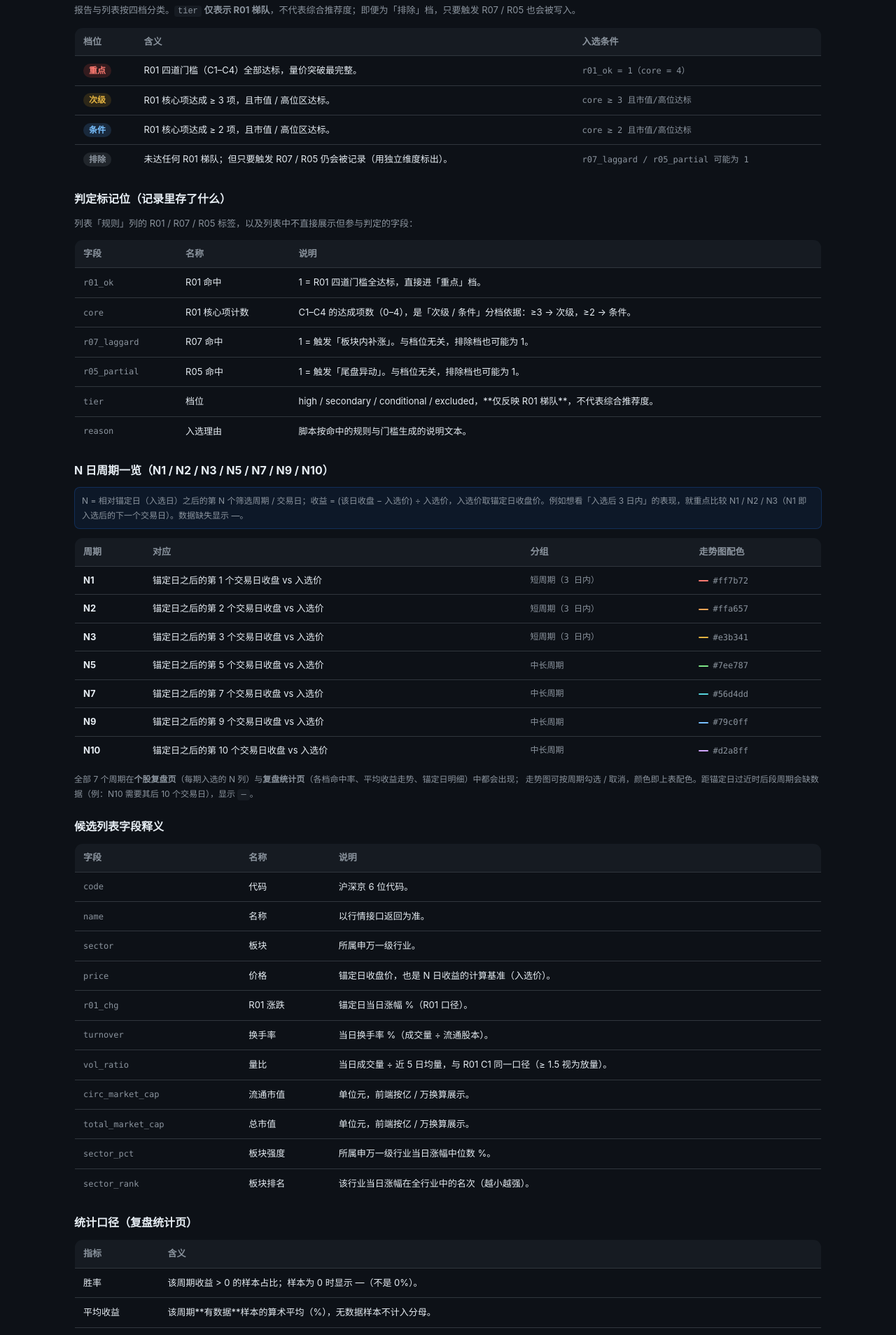
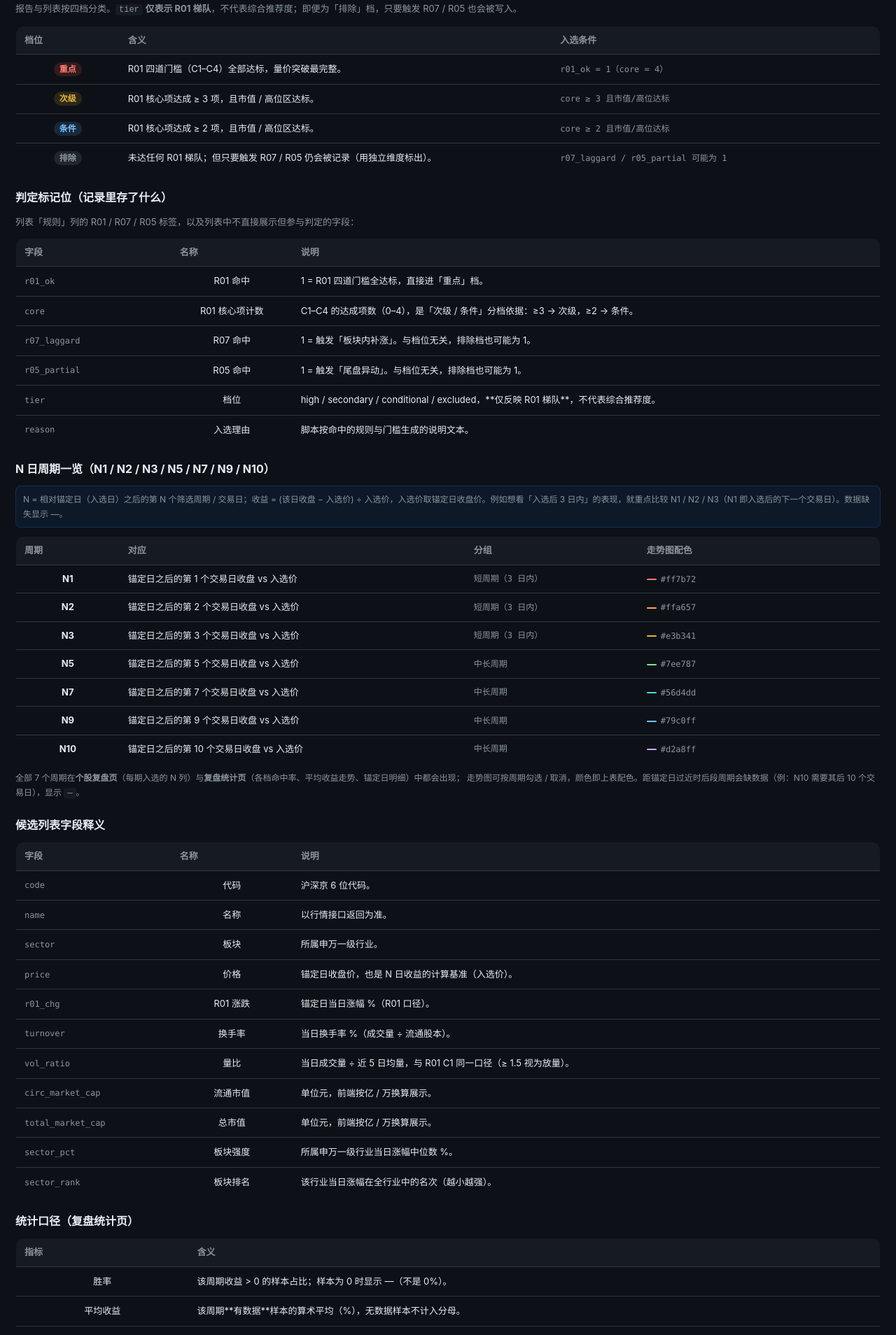
Before and after one commit to GuoSirius/candidate-pool, a Vue app in the folder web/: page /rules in a window 1280 px wide. Shown: the part 540-2448 px from the top of the page at 70% size. Built offline with nearby package versions, Linux system fonts and the light colour scheme; no server answers.

Commit message:
style(web): 页面铺满(取消 1100px 限宽) + 全站表格列宽/对齐重排(文本左/标签与日期居中/数值右)

```diff
--- a/web/src/styles/main.css
+++ b/web/src/styles/main.css
@@ -23,9 +23,9 @@ body {
 }
 
 #app {
-  max-width: 1100px;
-  margin: 0 auto;
-  padding: 20px 16px 48px;
+  max-width: 100%;
+  margin: 0;
+  padding: 18px 22px 48px;
 }
 
 a { color: var(--accent); }
--- a/web/src/views/AllStocksView.vue
+++ b/web/src/views/AllStocksView.vue
@@ -155,23 +155,23 @@ onMounted(load);
     <section class="table-wrap" v-if="!loading && sorted.length">
       <table class="grid">
         <colgroup>
-          <col style="width: 10%" />
-          <col style="width: 10%" />
-          <col style="width: 9%" />
-          <col style="width: 9%" />
           <col style="width: 8%" />
+          <col style="width: 11%" />
+          <col style="width: 13%" />
           <col style="width: 8%" />
-          <col style="width: 8%" />
-          <col style="width: 8%" />
-          <col style="width: 15%" />
-          <col style="width: 15%" />
+          <col style="width: 7%" />
+          <col style="width: 7%" />
+          <col style="width: 7%" />
+          <col style="width: 7%" />
+          <col style="width: 16%" />
+          <col style="width: 16%" />
         </colgroup>
         <thead>
           <tr>
             <th
               v-for="c in COLS"
               :key="c.key"
-              :class="{ num: c.num, sorted: sortKey === c.key }"
+              :class="{ num: c.num, ctr: !c.num, sorted: sortKey === c.key }"
               :title="c.tip"
             >
               <button class="th-btn" @click="toggleSort(c.key)">
@@ -191,8 +191,8 @@ onMounted(load);
             <td class="num t-se" data-label="次级">{{ r.secondary || '—' }}</td>
             <td class="num t-co" data-label="条件">{{ r.conditional || '—' }}</td>
             <td class="num t-ex" data-label="排除">{{ r.excluded || '—' }}</td>
-            <td class="mono" data-label="最近入选">{{ r.last_anchor }}</td>
-            <td class="mono" data-label="首次入选">{{ r.first_anchor }}</td>
+            <td class="mono ctr" data-label="最近入选">{{ r.last_anchor }}</td>
+            <td class="mono ctr" data-label="首次入选">{{ r.first_anchor }}</td>
           </tr>
         </tbody>
       </table>
@@ -242,6 +242,7 @@ onMounted(load);
 .grid tbody tr { border-top: 1px solid var(--border); cursor: pointer; }
 .grid tbody tr:hover { background: rgba(31,111,235,0.06); }
 .grid .num { text-align: right; font-variant-numeric: tabular-nums; white-space: nowrap; font-size: 12px; }
+.grid th.ctr, .grid td.ctr { text-align: center; }
 .grid .strong { font-weight: 700; }
 .grid .t-hi { color: #ff7b72; }
 .grid .t-se { color: #e3b341; }
@@ -258,6 +259,7 @@ onMounted(load);
   padding: 8px 7px; text-align: left;
 }
 .grid th.num .th-btn { justify-content: flex-end; }
+.grid th.ctr .th-btn { justify-content: center; }
 .th-btn .arrow { font-size: 9px; color: var(--accent); }
 
 .legend { color: var(--muted); font-size: 12px; line-height: 1.75; margin: 0; }
--- a/web/src/views/RulesView.vue
+++ b/web/src/views/RulesView.vue
@@ -62,12 +62,17 @@ function groupOf(h: Horizon): string {
         报告与列表按四档分类。<code>tier</code> <b>仅表示 R01 梯队</b>，不代表综合推荐度；即便为「排除」档，只要触发 R07 / R05 也会被写入。
       </p>
       <table class="grid">
+        <colgroup>
+          <col style="width: 12%" />
+          <col style="width: 50%" />
+          <col style="width: 38%" />
+        </colgroup>
         <thead>
           <tr><th>档位</th><th>含义</th><th>入选条件</th></tr>
         </thead>
         <tbody>
           <tr v-for="t in TIERS" :key="t.key">
-            <td><span class="tier-badge" :class="`tier-${t.key}`">{{ t.label }}</span></td>
+            <td class="ctr"><span class="tier-badge" :class="`tier-${t.key}`">{{ t.label }}</span></td>
             <td class="wrap">{{ t.desc }}</td>
             <td class="cond">{{ t.cond }}</td>
           </tr>
@@ -80,13 +85,18 @@ function groupOf(h: Horizon): string {
       <h2>判定标记位（记录里存了什么）</h2>
       <p class="note">列表「规则」列的 R01 / R07 / R05 标签，以及列表中不直接展示但参与判定的字段：</p>
       <table class="grid">
+        <colgroup>
+          <col style="width: 18%" />
+          <col style="width: 14%" />
+          <col style="width: 68%" />
+        </colgroup>
         <thead>
           <tr><th>字段</th><th>名称</th><th>说明</th></tr>
         </thead>
         <tbody>
           <tr v-for="f in RULE_FLAGS" :key="f.k">
             <td class="mono">{{ f.k }}</td>
-            <td>{{ f.t }}</td>
+            <td class="ctr">{{ f.t }}</td>
             <td class="wrap">{{ f.d }}</td>
           </tr>
         </tbody>
@@ -98,12 +108,18 @@ function groupOf(h: Horizon): string {
       <h2>N 日周期一览（N1 / N2 / N3 / N5 / N7 / N9 / N10）</h2>
       <p class="legend head">{{ HORIZON_NOTE }}</p>
       <table class="grid">
+        <colgroup>
+          <col style="width: 12%" />
+          <col style="width: 40%" />
+          <col style="width: 20%" />
+          <col style="width: 28%" />
+        </colgroup>
         <thead>
           <tr><th>周期</th><th>对应</th><th>分组</th><th>走势图配色</th></tr>
         </thead>
         <tbody>
           <tr v-for="h in HORIZONS" :key="h">
-            <td class="hname">{{ H_LABEL[h] }}</td>
+            <td class="hname ctr">{{ H_LABEL[h] }}</td>
             <td>锚定日之后的第 {{ H_OFFSET[h] }} 个交易日收盘 vs 入选价</td>
             <td class="cond">{{ groupOf(h) }}</td>
             <td>
@@ -123,13 +139,18 @@ function groupOf(h: Horizon): string {
     <section class="block">
       <h2>候选列表字段释义</h2>
       <table class="grid">
+        <colgroup>
+          <col style="width: 18%" />
+          <col style="width: 14%" />
+          <col style="width: 68%" />
+        </colgroup>
         <thead>
           <tr><th>字段</th><th>名称</th><th>说明</th></tr>
         </thead>
         <tbody>
           <tr v-for="c in FIELDS" :key="c.k">
             <td class="mono">{{ c.k }}</td>
-            <td>{{ c.t }}</td>
+            <td class="ctr">{{ c.t }}</td>
             <td class="wrap">{{ c.d }}</td>
           </tr>
         </tbody>
@@ -140,12 +161,16 @@ function groupOf(h: Horizon): string {
     <section class="block">
       <h2>统计口径（复盘统计页）</h2>
         <table class="grid">
+          <colgroup>
+            <col style="width: 20%" />
+            <col style="width: 80%" />
+          </colgroup>
           <thead>
             <tr><th>指标</th><th>含义</th></tr>
           </thead>
           <tbody>
             <tr v-for="d in STAT_DEFS" :key="d.k">
-            <td>{{ d.t }}</td>
+              <td class="ctr">{{ d.t }}</td>
               <td class="wrap">{{ d.d }}</td>
             </tr>
         </tbody>
@@ -177,10 +202,11 @@ function groupOf(h: Horizon): string {
 .rule-card ul { margin: 0; padding-left: 18px; display: flex; flex-direction: column; gap: 4px; }
 .rule-card li { font-size: 12.5px; color: var(--text); line-height: 1.5; }
 
-.grid { width: 100%; border-collapse: collapse; font-size: 13px; border: 1px solid var(--border); border-radius: 12px; overflow: hidden; }
-.grid th, .grid td { padding: 10px 12px; text-align: left; }
+.grid { width: 100%; table-layout: fixed; border-collapse: collapse; font-size: 13px; border: 1px solid var(--border); border-radius: 12px; overflow: hidden; }
+.grid th, .grid td { padding: 10px 12px; text-align: left; overflow-wrap: anywhere; }
 .grid thead th { background: var(--surface); color: var(--muted); font-weight: 600; }
 .grid tbody tr { border-top: 1px solid var(--border); }
+.grid th.ctr, .grid td.ctr { text-align: center; }
 .grid .cond, .grid .mono { font-family: ui-monospace, SFMono-Regular, Menlo, monospace; font-size: 12px; color: var(--muted); }
 .grid .wrap { line-height: 1.65; }
 .grid .hname { font-weight: 700; color: var(--text); }
--- a/web/src/views/StatsView.vue
+++ b/web/src/views/StatsView.vue
@@ -251,9 +251,14 @@ onMounted(load);
         </p>
         <div class="table-wrap">
           <table class="grid">
+            <colgroup>
+              <col style="width: 12%" />
+              <col style="width: 8%" />
+              <col v-for="h in HORIZONS" :key="h" style="width: 11.4%" />
+            </colgroup>
             <thead>
               <tr>
-                <th>档位</th><th class="num">入选</th>
+                <th class="ctr">档位</th><th class="num">入选</th>
                 <th v-for="h in HORIZONS" :key="h" class="num th-merged">
                   <span class="th1">{{ H_LABEL[h] }}</span>
                   <span class="th2">胜率 / 收益</span>
@@ -262,7 +267,7 @@ onMounted(load);
             </thead>
             <tbody>
               <tr v-for="t in stats.tiers" :key="t.tier">
-                <td><TierBadge :tier="t.tier" /></td>
+                <td class="ctr"><TierBadge :tier="t.tier" /></td>
                 <td class="num">{{ t.picks }}</td>
                 <td v-for="h in HORIZONS" :key="h" class="num merged" :title="cellTitle(t[h])">
                   <span class="rate" :class="rateCls(t[h])">{{ rate(t[h]) }}</span>
@@ -328,15 +333,20 @@ onMounted(load);
         <!-- 明细：锚定日倒序 -->
         <div class="table-wrap timeline">
           <table class="grid">
+            <colgroup>
+              <col style="width: 16%" />
+              <col style="width: 8%" />
+              <col v-for="h in HORIZONS" :key="h" style="width: 10.8%" />
+            </colgroup>
             <thead>
               <tr>
-                <th>锚定日</th><th class="num">入选</th>
+                <th class="ctr">锚定日</th><th class="num">入选</th>
                 <th v-for="h in HORIZONS" :key="h" class="num">{{ H_LABEL[h] }}</th>
               </tr>
             </thead>
             <tbody>
               <tr v-for="p in timelineDesc" :key="p.anchor_date">
-                <td class="mono">{{ p.anchor_date }}</td>
+                <td class="mono ctr">{{ p.anchor_date }}</td>
                 <td class="num">{{ p.picks }}</td>
                 <td v-for="h in HORIZONS" :key="h" class="num" :class="perfClass(timelineAvg(p, h))">
                   {{ fmtPct(timelineAvg(p, h)) }}
@@ -352,6 +362,10 @@ onMounted(load);
       <section class="block">
         <h2>统计口径</h2>
         <table class="grid">
+          <colgroup>
+            <col style="width: 20%" />
+            <col style="width: 80%" />
+          </colgroup>
           <thead>
             <tr><th>指标</th><th>含义</th></tr>
           </thead>
@@ -407,6 +421,7 @@ onMounted(load);
 .grid thead th { background: var(--surface); color: var(--muted); font-weight: 600; }
 .grid tbody tr { border-top: 1px solid var(--border); }
 .grid .num { text-align: right; font-variant-numeric: tabular-nums; white-space: nowrap; }
+.grid th.ctr, .grid td.ctr { text-align: center; }
 .grid .mono { font-family: ui-monospace, SFMono-Regular, Menlo, monospace; color: var(--muted); font-size: 12px; white-space: nowrap; }
 .grid .desc { white-space: normal; color: var(--muted); line-height: 1.6; }
 
```
Also changed, not shown: web/src/views/RunsView.vue (+15 -13 lines), web/src/views/StockView.vue (+22 -6 lines). Lines whose indentation alone changed are shown as unchanged.
